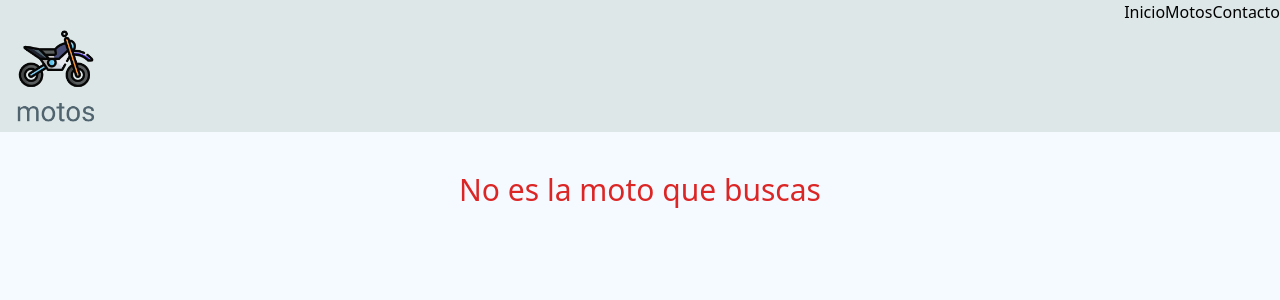
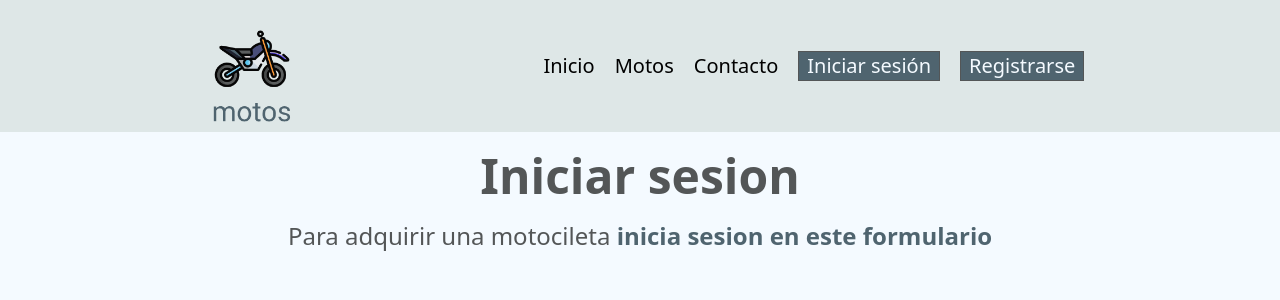
Before and after one commit to BryanVas24/paginaMotos, a Next.js app: page /auth/login in a window 1280 px wide. Before the commit this address had no page. Shown: the top 300 px of the page. Built offline with nearby package versions, Linux system fonts and the light colour scheme.

Commit message:
creando carpeta de types y estilizando navBar

```diff
--- /dev/null
+++ b/app/auth/login/page.tsx
@@ -0,0 +1,16 @@
+export default function LoginPage() {
+  return (
+    <>
+      <h1 className="text-5xl font-black text-davys-gray text-center">
+        Iniciar sesion
+      </h1>
+      <p className="text-2xl font-light text-davys-gray mt-5 text-center">
+        Para adquirir una motocileta {""}
+        <span className=" text-paynes-gray font-bold">
+          {" "}
+          inicia sesion en este formulario
+        </span>
+      </p>
+    </>
+  );
+}
--- /dev/null
+++ b/app/auth/register/page.tsx
@@ -0,0 +1,3 @@
+export default function RegisterPage() {
+  return <div></div>;
+}
--- a/components/ui/NavBar.tsx
+++ b/components/ui/NavBar.tsx
@@ -3,15 +3,33 @@ import Logo from "./Logo";
 
 export default function NavBar() {
   return (
-    <nav className="flex flex-col gap-10 md:flex-row justify-between bg-platinum">
+    <nav className="flex flex-col gap-10 md:flex-row justify-evenly items-center bg-platinum mb-5">
       <Link href={"/"}>
         <Logo />
       </Link>
 
-      <div>
-        <Link href={"/"}>Inicio</Link>
-        <Link href={"/motos"}>Motos</Link>
-        <Link href={"/contacto"}>Contacto</Link>
+      <div className="flex gap-5 flex-col md:flex-row  items-center text-xl font-medium">
+        <Link className="hover:text-davys-gray " href={"/"}>
+          Inicio
+        </Link>
+        <Link className="hover:text-davys-gray" href={"/motos"}>
+          Motos
+        </Link>
+        <Link className="hover:text-davys-gray" href={"/contacto"}>
+          Contacto
+        </Link>
+        <Link
+          className="border border-davys-gray bg-paynes-gray px-2 hover:bg-davys-gray text-alice-blue "
+          href={"/auth/login"}
+        >
+          Iniciar sesión
+        </Link>
+        <Link
+          className="border border-davys-gray bg-paynes-gray px-2 hover:bg-davys-gray text-alice-blue mb-5 md:mb-0 "
+          href={"/auth/register"}
+        >
+          Registrarse
+        </Link>
       </div>
     </nav>
   );
```
Also changed, not shown: types/index.ts (added).
